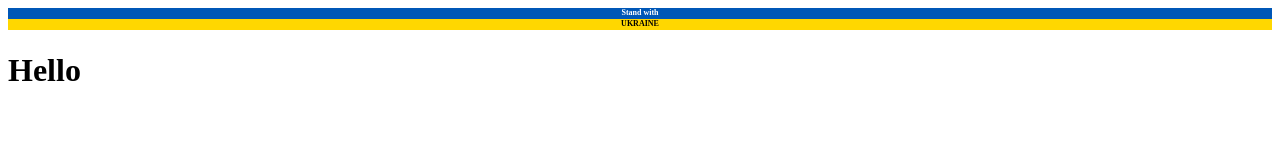
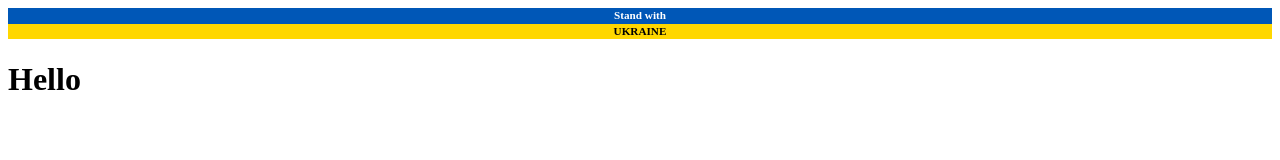
Before and after one commit to mkotsur/prapor-widget, a website built with webpack: page index.html in a window 1280 px wide. Built offline with nearby package versions, Linux system fonts and the light colour scheme.

Commit message:
Some visual changes

```diff
--- a/index.html
+++ b/index.html
@@ -1,5 +1,5 @@
 <!DOCTYPE html>
 <html lang="en">
     <h1>Hello</h1>
-    <script src="widget.js" data-blue-text="" data-yellow-text=""></script>
+    <script src="widget.js"></script>
 </html>
--- a/src/index.css
+++ b/src/index.css
@@ -1,18 +1,20 @@
 div.prapor {
-    font-size: 50%;
+    font-size: 70%;
     width: 100%;
     text-align: center;
     font-weight: 800;
 }
+div.prapor > div {
+    height: 1.4em;
+    line-height: 1.4em;
+}
 
 div.prapor > div.yellow {
-    height: 1.4em;
     color: black;
     background-color: #ffd700;
 }
 
 div.prapor > div.blue {
-    height: 1.4em;
     color: white;
     background-color: #0057b7;
 }
--- a/src/index.ts
+++ b/src/index.ts
@@ -5,7 +5,6 @@ const blueText = document.currentScript?.getAttribute('data-blue-text')
 const yellowText = document.currentScript?.getAttribute('data-yellow-text')
 
 window.onload = () => {
-    console.log('BT', blueText)
     const template = createTemplate(
         blueText == null ? 'Stand with' : blueText,
         yellowText == null ? 'UKRAINE' : yellowText
```
